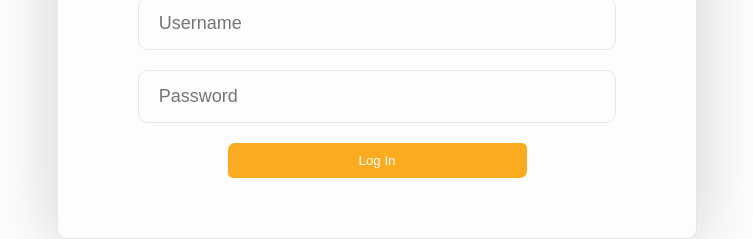
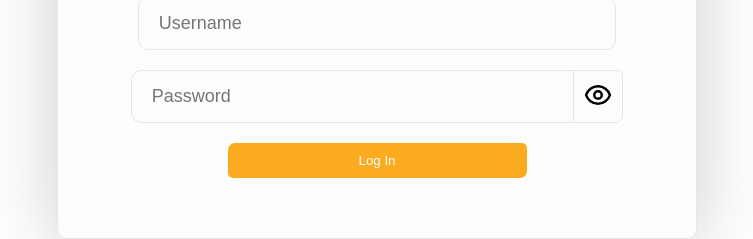
Before and after one commit to vrezhMik/vetgroup, a Next.js app: page /login in a window 1280 px wide. Shown: the part 403-642 px from the top of the page, without its empty margins (263-1016 px from the left). Built offline with nearby package versions, Linux system fonts and the light colour scheme.

Commit message:
bug fixes

```diff
--- /dev/null
+++ b/src/components/Elements/Icons/EyeSVG.tsx
@@ -0,0 +1,26 @@
+export default function EyeSVG() {
+  return (
+    <svg
+      width="800px"
+      height="800px"
+      viewBox="0 0 24 24"
+      fill="none"
+      xmlns="http://www.w3.org/2000/svg"
+    >
+      <path
+        d="M15.0007 12C15.0007 13.6569 13.6576 15 12.0007 15C10.3439 15 9.00073 13.6569 9.00073 12C9.00073 10.3431 10.3439 9 12.0007 9C13.6576 9 15.0007 10.3431 15.0007 12Z"
+        stroke="#000000"
+        strokeWidth="2"
+        strokeLinecap="round"
+        strokeLinejoin="round"
+      />
+      <path
+        d="M12.0012 5C7.52354 5 3.73326 7.94288 2.45898 12C3.73324 16.0571 7.52354 19 12.0012 19C16.4788 19 20.2691 16.0571 21.5434 12C20.2691 7.94291 16.4788 5 12.0012 5Z"
+        stroke="#000000"
+        strokeWidth="2"
+        strokeLinecap="round"
+        strokeLinejoin="round"
+      />
+    </svg>
+  );
+}
--- a/src/components/Elements/Login/login.component.tsx
+++ b/src/components/Elements/Login/login.component.tsx
@@ -6,7 +6,8 @@ import style from "./login.module.scss";
 import { login } from "@/utils/query";
 import { loginFormState } from "@/store/store";
 import Link from "next/link";
-
+import { useRef } from "react";
+import EyeSVG from "../Icons/EyeSVG";
 export default function Login() {
   const [username, setUsername] = useState("");
   const [password, setPassword] = useState("");
@@ -25,6 +26,14 @@ export default function Login() {
     }
   };
 
+  function togglePassword() {
+    if (passwordRef.current) {
+      passwordRef.current.type =
+        passwordRef.current.type === "password" ? "text" : "password";
+    }
+  }
+
+  const passwordRef = useRef<HTMLInputElement>(null);
   return (
     <div className={`flex ${style.login}`}>
       <div className={`flex ${style["login-form"]}`}>
@@ -49,8 +58,13 @@ export default function Login() {
             }}
           />
         </div>
-        <div className={`row flex ${isError ? style["error_form"] : ""}`}>
+        <div
+          className={`row flex ${isError ? style["error_form"] : ""} ${
+            style.password_row
+          }`}
+        >
           <input
+            ref={passwordRef}
             type="password"
             placeholder="Password"
             value={password}
@@ -59,6 +73,9 @@ export default function Login() {
               setIsError(false);
             }}
           />
+          <button className={style.showPassword} onClick={togglePassword}>
+            <EyeSVG />
+          </button>
         </div>
         <div className={`row flex`}>
           <button onClick={send_request}>Log In</button>
--- a/src/components/Elements/Login/login.module.scss
+++ b/src/components/Elements/Login/login.module.scss
@@ -35,7 +35,7 @@
       justify-content: center;
     }
     input {
-      margin: 0 auto;
+      // margin: 0 auto;
       border-radius: 10px;
       border: 1px solid variables.$theme-color-light;
       width: 80%;
@@ -52,6 +52,7 @@
     }
   }
 }
+
 .error_form {
   input {
     border: 1px solid #d52020;
@@ -87,3 +88,26 @@
     }
   }
 }
+.password_row {
+  input {
+    margin-right: 0 !important;
+    border-top-right-radius: 0 !important;
+    border-bottom-right-radius: 0 !important;
+    border-radius: none;
+    width: 74%;
+    border-right: none;
+  }
+}
+.showPassword {
+  height: 53px;
+  border-top-left-radius: 0 !important;
+  border-bottom-left-radius: 0 !important;
+  width: 50px !important;
+  background: none !important;
+  border: 1px solid #e6e6ea;
+  padding: 0 !important;
+  svg {
+    height: 30px;
+    width: 30px;
+  }
+}
```
Also changed, not shown: src/components/ProductComponents/Product/product.component.tsx (+26 -8 lines).
